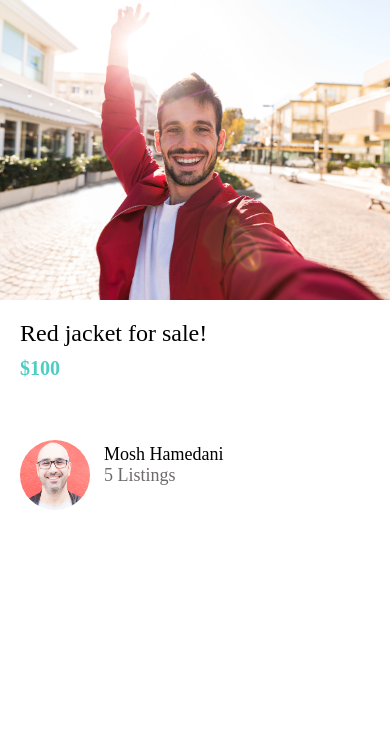
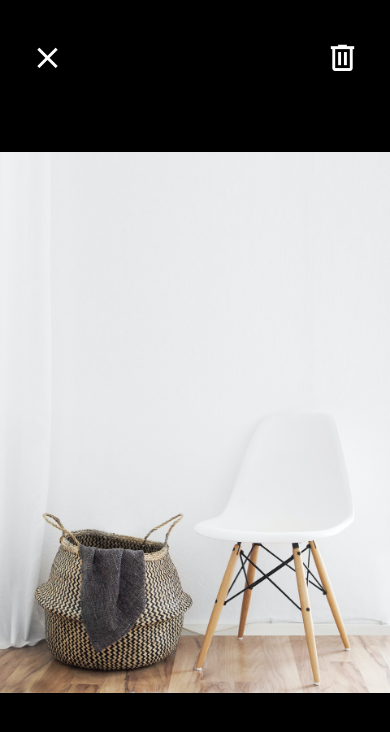
Before and after one commit to ndockens/done-with-it-react-native, a React Native app: screen / in a window 390 px wide. Shown: the top 732 px of the page. Built offline with nearby package versions, Linux system fonts and the light colour scheme.

Commit message:
Refactored view image screen

```diff
--- a/App.js
+++ b/App.js
@@ -6,5 +6,5 @@ import Card from "./app/components/Card";
 import ListingDetailsScreen from "./app/screens/ListingDetailsScreen";
 
 export default function App() {
-  return <ListingDetailsScreen />;
+  return <ViewImageScreen />;
 }
--- a/app/screens/ViewImageScreen.js
+++ b/app/screens/ViewImageScreen.js
@@ -7,13 +7,13 @@ import colors from "../config/colors";
 function ViewImageScreen(props) {
   return (
     <View style={styles.container}>
-      <View style={styles.closeIconContainer}>
-        <MaterialCommunityIcons name="close" size={40} color={colors.white} />
+      <View style={styles.closeIcon}>
+        <MaterialCommunityIcons name="close" size={35} color={colors.white} />
       </View>
-      <View style={styles.deleteIconContainer}>
+      <View style={styles.deleteIcon}>
         <MaterialCommunityIcons
           name="trash-can-outline"
-          size={40}
+          size={35}
           color={colors.white}
         />
       </View>
@@ -27,7 +27,7 @@ function ViewImageScreen(props) {
 }
 
 const styles = StyleSheet.create({
-  closeIconContainer: {
+  closeIcon: {
     position: "absolute",
     top: 40,
     left: 30,
@@ -36,7 +36,7 @@ const styles = StyleSheet.create({
     flex: 1,
     backgroundColor: colors.black,
   },
-  deleteIconContainer: {
+  deleteIcon: {
     position: "absolute",
     top: 40,
     right: 30,
```
